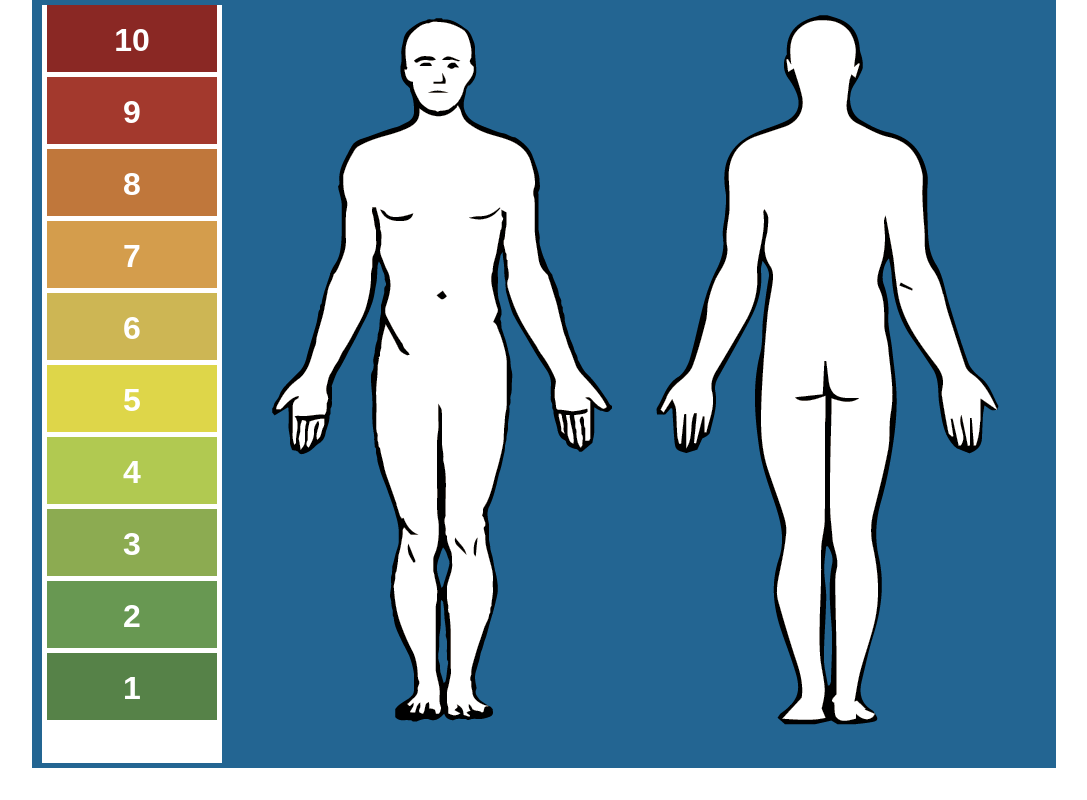
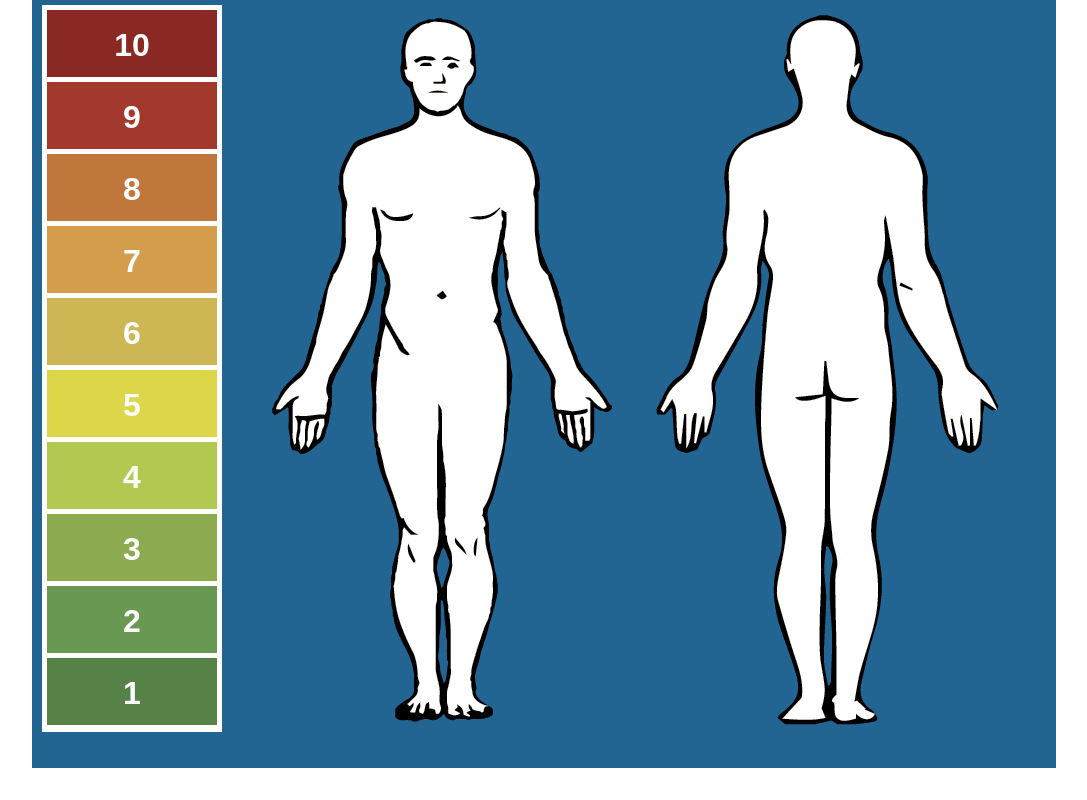
Before and after one commit to Jesperkm/vita, a PHP site: page / in a window 1280 px wide. Shown: the whole page, without its empty margins (96-1183 px from the left). Run offline with PHP 8.4, Linux system fonts and the light colour scheme; some web fonts are replaced.

Commit message:
Red dot changed in size and small css fixes

```diff
--- a/Body canvas/style.css
+++ b/Body canvas/style.css
@@ -57,7 +57,9 @@ a {
   background:#fff;
   width:180px;
   margin:0 auto;
-  height:758px;
+  height:727px;
+  overflow:hidden;
+  margin-top:5px;
 }
 
 #left-content ul li {
```
Also changed, not shown: Body canvas/img/mand/reddot.png.
